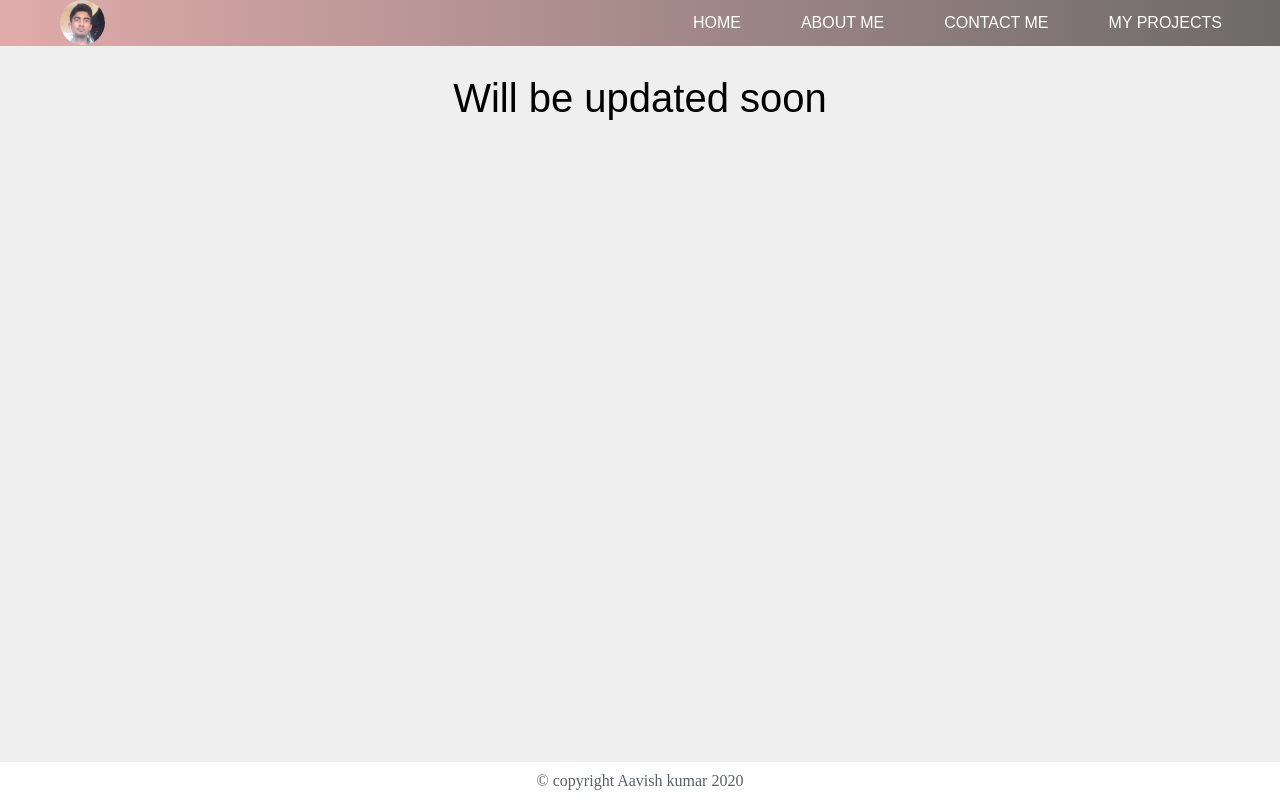
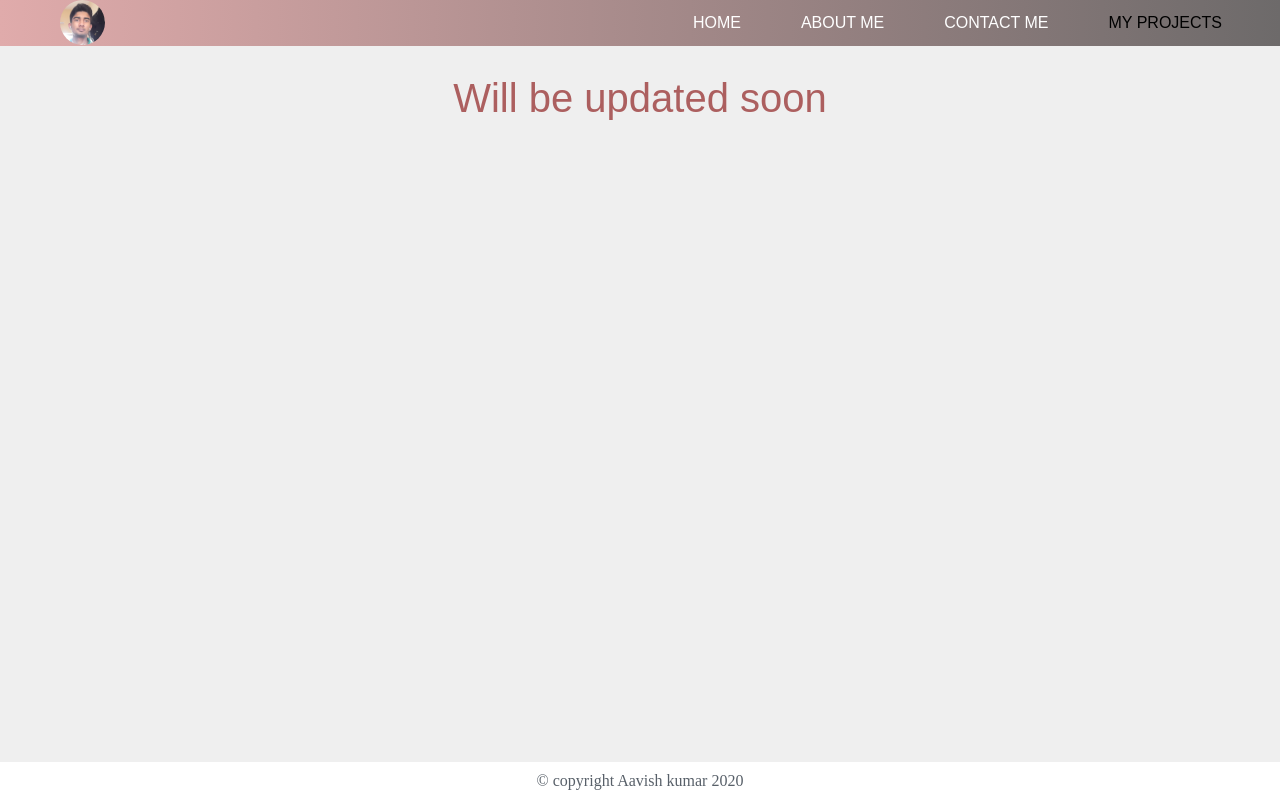
Before and after one commit to Aavishkumar/CQ, a plain HTML site: page project.html in a window 1280 px wide. Drawn offline with Linux system fonts and the light colour scheme.

Commit message:
Update project.html

```diff
--- a/project.html
+++ b/project.html
@@ -16,11 +16,11 @@
           <a href="index.html"><li>Home</li></a>
           <a href="about.html"><li>About me</li></a>
           <a href="contact.html"><li>contact me</li></a>
-          <a href="project.html"><li>my projects</li></a>
+          <a href="project.html"><li class="menu-key">my projects</li></a>
         </ul>
       </div>
     </div>
-    <div class="home-content">
+    <div class="project-content">
       Will be updated soon
     </div>
     <footer class="footer">
```
